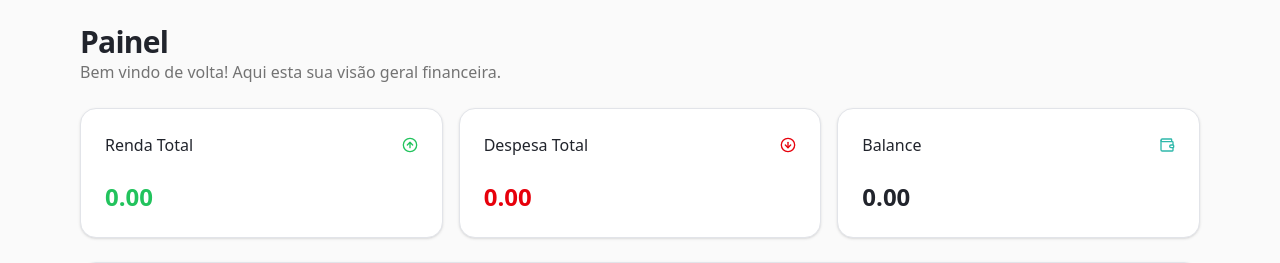
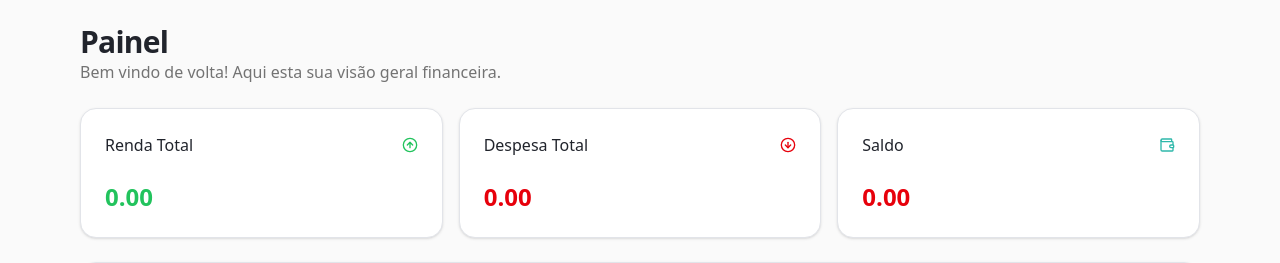
Before and after one commit to ribeiro-dev/finance-tracker-fe, a React (Vite) app: page / in a window 1280 px wide. Shown: the top 263 px of the page. Built offline with nearby package versions, Linux system fonts and the light colour scheme; no server answers.

Commit message:
fix: balance exhibition

```diff
--- a/src/pages/Home.tsx
+++ b/src/pages/Home.tsx
@@ -59,11 +59,11 @@ const Home = () => {
 
           <Card>
             <CardHeader className="flex flex-row items-center justify-between pb-0">
-              <CardTitle className="text-md font-medium">Balance</CardTitle>
+              <CardTitle className="text-md font-medium">Saldo</CardTitle>
               <Wallet className="h-4 w-4 text-primary" />
             </CardHeader>
             <CardContent>
-              <div className="text-2xl font-bold">
+              <div className={`text-2xl font-bold ${(summary?.balance ?? 0) > 0 ? 'text-success' : 'text-destructive'}`}>
                 {summary?.balance.toFixed(2) || '0.00'}
               </div>
             </CardContent>
```
